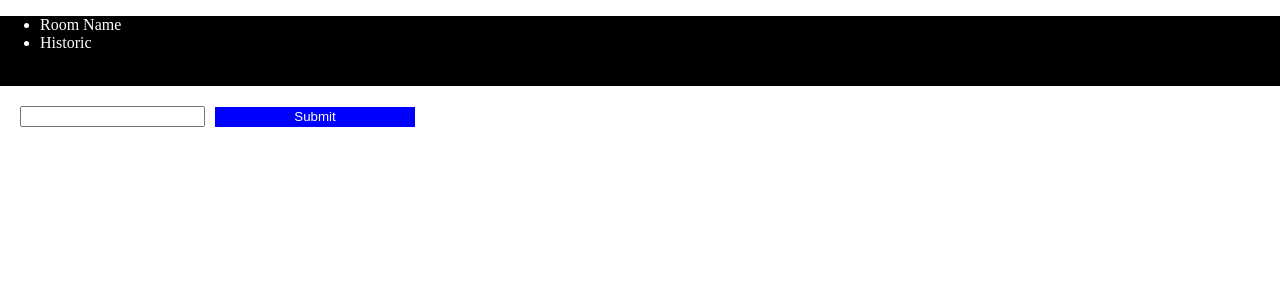
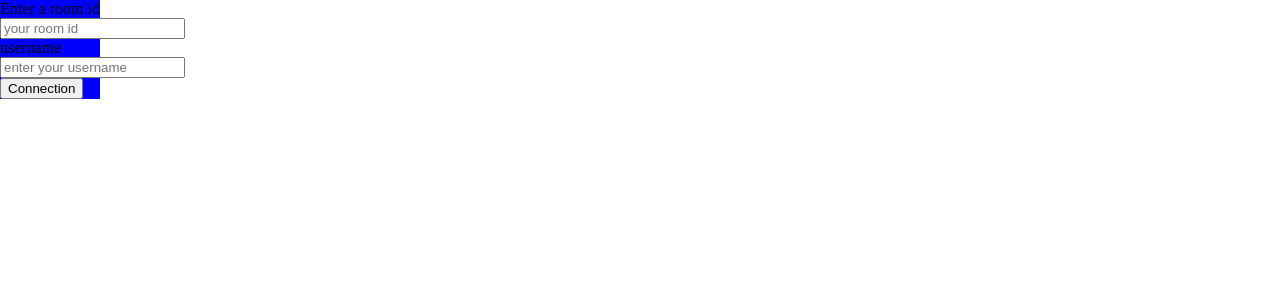
Before and after one commit to S-Lauren/chatapp, a React (Create React App) app in the folder frontend/: page / in a window 1280 px wide. Shown: the top 300 px of the page. Built offline with nearby package versions, Linux system fonts and the light colour scheme.

Commit message:
join component

```diff
--- a/frontend/package.json
+++ b/frontend/package.json
@@ -3,11 +3,13 @@
   "version": "0.1.0",
   "private": true,
   "dependencies": {
+    "@material-ui/core": "^4.11.2",
     "@testing-library/jest-dom": "^5.11.4",
     "@testing-library/react": "^11.1.0",
     "@testing-library/user-event": "^12.1.10",
     "react": "^17.0.1",
     "react-dom": "^17.0.1",
+    "react-router-dom": "^5.2.0",
     "react-scripts": "^4.0.1",
     "socket.io-client": "^3.0.4",
     "web-vitals": "^0.2.4"
--- a/frontend/src/App.js
+++ b/frontend/src/App.js
@@ -2,13 +2,17 @@ import React from 'react';
 import Chat from './components/Chat';
 import Nav from './components/Nav';
 import './App.css';
-
+import { BrowserRouter as Router, Route} from "react-router-dom";
+import Join from './components/Join';
 
 function App() {
   return (
     <>
-      <Nav/>
-      <Chat/>
+    {/* Routing here...  */}
+      <Router>
+        <Route exact path="/" component={Join}/>
+        <Route exact path="/chat" component={Chat}/>
+      </Router>
     </>
   );
 }
--- a/frontend/src/components/Chat.js
+++ b/frontend/src/components/Chat.js
@@ -1,13 +1,15 @@
 import React, { useEffect, useState } from 'react';
 import io from 'socket.io-client';
 import { makeStyles } from '@material-ui/core/styles';
+import Nav from './Nav';
+import { useLocation } from 'react-router-dom';
 
 let socket = io("http://localhost:5000/");
 
 const useStyles = makeStyles({
   submit: {
     color: "white",
-    backgroundColor: "blue",
+    backgroundColor: "#2acccc",
     border: "none",
     width: "200px",
     height: "20px",
@@ -24,33 +26,53 @@ const Chat = () => {
 
   const css = useStyles()
   const [message, setMessage] = useState("");
-  const [list, setList] = useState([]);
+  const [list, setList] = useState({});
+  const [user, setUser] = useState([]);
+  // URL Search params to get current user and room
+  const  queryString = new URLSearchParams(useLocation().search)
+  const username = queryString.get("username");
+  const room = queryString.get("room");
+  console.log(username, room)
+
 
   const handleMsg = (e) => {
     e.preventDefault();
-    // Envois du msg vers le server le message.
-    socket.emit("sendMessage", message)
+    // Envois du/des msg de l'utilisateur vers le server socket.
+    socket.emit("sendMessage", message )
+    // emit user
+    // socket.emit("getUser", username)
+
     setMessage("")
   }
 
   const handleChange = (e) => {
     setMessage(e.target.value)
   }
-  // Connection du socket et envois des messages du server dans la liste de messages.
+  // Envois des messages sur l'event message sous parametre.
   useEffect(() => {
-    socket.on('message', (message) => {
+    socket.on('message', ( message) => {
+      // update la liste de message courant.
       setList( prev => [...prev, message])
+
     })
+    // event pour user
+    // socket.on("user", (user) => {
+    //   setUser(prev => [...prev, user])
+    // })
   },[])
 
   return (
+    <>
+    <Nav/>
     <div className={css.container}>
+      {user.map(x => <p>{x}</p>)}
       {list.map(x => <p>{x}</p>)}
       <form onSubmit={handleMsg}>
         <input type="text" value={message} onChange={handleChange} />
-        <button className={css.submit} type="submit" >Submit</button>
+        <button className={css.submit} type="submit" placeholder="Send your message ">Submit</button>
       </form>
     </div>
+    </>
   );
 };
 
--- /dev/null
+++ b/frontend/src/components/Join.js
@@ -0,0 +1,34 @@
+import React, { useState } from 'react';
+import { Link } from 'react-router-dom';
+import { makeStyles } from '@material-ui/core/styles';
+
+const useStyles = makeStyles({
+  container: {
+    width: "100px",
+    heigth: "100vh",
+    backgroundColor: "blue"
+  }
+});
+
+
+const Join = () => {
+  const css = useStyles();
+  const [username, setUsername] = useState("");
+  const [room, setRoom]= useState("");
+
+  return (
+    <div className={css.container}>
+      <form>
+        <label> Enter a room id </label>
+        <input type="text" placeholder="your room id" value={room} onChange={(e) => setRoom(e.target.value)}/>
+        <label> username  </label>
+        <input type="text" placeholder="enter your username" value={username} onChange={(e) => setUsername(e.target.value)}/>
+        <Link onClick={(e) => (!username || !room) ?  e.preventDefault() : null} to={`/chat?room=${room}&username=${username}`} >
+          <button type="submit">Connection</button>
+        </Link>
+      </form>
+    </div>
+  );
+};
+
+export default Join;
```
Also changed, not shown: 2 other files (tests, documents, lock files or other folders).
